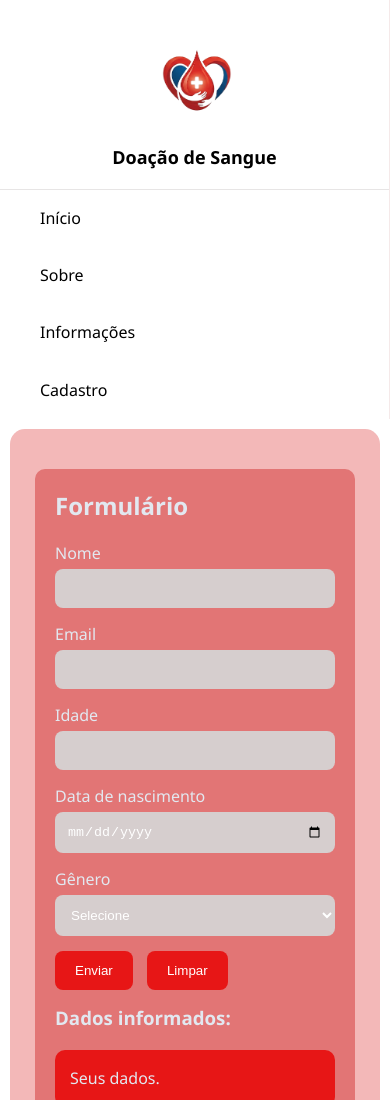
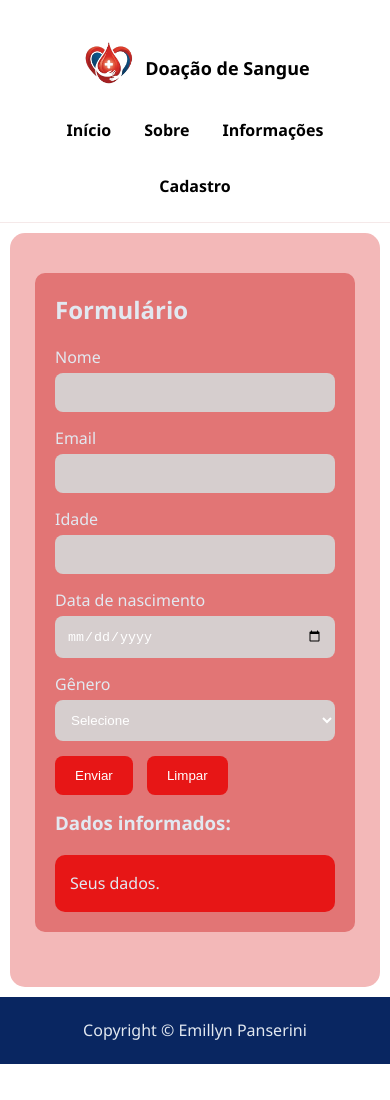
Before and after one commit to EmillynPanserini/codigoBase, a plain HTML site: page paginas/contato.html in a window 390 px wide. Shown: the top 1100 px of the page. After the commit the page ends 1064 px from the top, so only its background shows below. Drawn offline with Linux system fonts and the light colour scheme.

Commit message:
nav bar horizontal e responsividade

```diff
--- a/css/style.css
+++ b/css/style.css
@@ -8,35 +8,43 @@
 body {
   font-family: "Segoe UI", Arial, sans-serif;
   display: grid;
-  grid-template-columns: 220px 1fr 220px;
-  grid-template-rows: 1fr auto;
+  grid-template-columns: minmax(0, 1fr) 220px;
+  grid-template-rows: auto 1fr auto;
   grid-template-areas:
-    "nav main aside"
-    "footer footer footer";
-
+    "nav nav"
+    "main aside"
+    "footer footer";
   min-height: 100vh;
   background: #ffffff;
   color: #e2e8f0;
+}
+
+body:not(:has(aside)) {
+  grid-template-columns: 1fr;
+  grid-template-areas:
+    "nav"
+    "main"
+    "footer";
 }
 
 /*
    logo navbar
 */
 
-.logo{
-
-text-align:center;
-padding:20px;
-border-bottom:
-1px solid rgba(22, 2, 2, 0.1);
-
+.logo {
+  display: flex;
+  align-items: center;
+  gap: 10px;
+  text-align: left;
+  padding: 10px 20px;
+  border-right: 1px solid rgba(22, 2, 2, 0.1);
 }
 
 .logo img {
-width:80px;
-height:80px;
-object-fit:contain;
-margin-bottom:10px;
+  width: 55px;
+  height: 55px;
+  object-fit: contain;
+  margin-bottom: 0;
 }
 
 .logo figcaption{
@@ -55,12 +63,23 @@ color:#000000;
 
 nav {
   grid-area: nav;
-  border-right: 1px solid rgba(155, 46, 46, 0.1);
-  min-height: 100%;
+  display: flex;
+  align-items: center;
+  justify-content: space-between;
+  gap: 20px;
+  border-bottom: 1px solid rgba(155, 46, 46, 0.1);
+  min-height: auto;
+  padding: 0 20px;
+  background: #ffffff;
 }
 
-.menu ul {
+.menu > ul {
+  display: flex;
+  align-items: center;
+  flex-wrap: wrap;
+  gap: 5px;
   list-style: none;
+  margin-left: 0;
 }
 
 .menu li {
@@ -69,10 +88,11 @@ nav {
 
 .menu a {
   display: block;
-  font-style: bold;
-  padding: 15px;
+  font-weight: bold;
+  padding: 15px 18px;
   color: #000000;
   text-decoration: none;
+  border-radius: 8px;
   transition: 0.3s;
 }
 
@@ -93,29 +113,37 @@ nav {
   submenu
 */
 
-.submenu{
-  display:none;
-  position:relative;
-  background:#f7d5d5;
-  width:100%;
-  margin-top:0;
-  border-left:3px solid #ca5252;
 
-}
 
 /* mostrar submenu */
 
-.dropdown:hover .submenu{
+.dropdown:hover > .submenu{
   display:block;
 }
 
 /* Links internos */
 
-.submenu a{
-  padding-left:35px;
-  font-size:14px;
 
+.submenu {
+  display: none;
+  position: absolute;
+  top: 100%;
+  left: 0;
+  z-index: 10;
+  background: #f7d5d5;
+  min-width: 210px;
+  width: max-content;
+  margin-top: 0;
+  border-left: 3px solid #ca5252;
+  border-radius: 0 0 8px 8px;
+  box-shadow: 0 8px 18px rgba(0, 0, 0, 0.12);
 }
+
+.submenu a {
+  padding: 12px 18px;
+  font-size: 14px;
+}
+
 /*
    main
  */
@@ -279,16 +307,44 @@ footer {
   responsividade
 */
 
-@media (max-width: 768px) {
+@media (max-width: 767px) {
   body {
     grid-template-columns: 1fr;
-    grid-template-rows: auto;
+    grid-template-rows: auto 1fr auto auto;
     grid-template-areas:
-      "header"
       "nav"
       "main"
       "aside"
       "footer";
+  }
+
+  body:not(:has(aside)) {
+    grid-template-areas:
+      "nav"
+      "main"
+      "footer";
+  }
+
+  nav {
+    flex-direction: column;
+    align-items: center;
+    gap: 10px;
+    padding: 10px;
+  }
+
+  .logo {
+    justify-content: center;
+    border-right: none;
+    padding: 5px 10px;
+  }
+
+  .menu > ul {
+    justify-content: center;
+    width: 100%;
+  }
+
+  .menu a {
+    padding: 12px 14px;
   }
 
   main,
@@ -301,3 +357,40 @@ footer {
     width: 100%;
   }
 }
+
+@media (min-width: 992px) {
+  body {
+    grid-template-columns: minmax(0, 1fr) 220px;
+    grid-template-rows: auto 1fr auto;
+    grid-template-areas:
+      "nav nav"
+      "main aside"
+      "footer footer";
+  }
+
+  body:not(:has(aside)) {
+    grid-template-columns: 1fr;
+    grid-template-areas:
+      "nav"
+      "main"
+      "footer";
+  }
+
+  nav {
+    flex-direction: row;
+    align-items: center;
+    justify-content: space-between;
+  }
+
+  .menu > ul {
+    flex-direction: row;
+    justify-content: flex-end;
+  }
+
+  .submenu {
+    position: absolute;
+    top: 100%;
+    left: 0;
+    width: max-content;
+  }
+}
```
